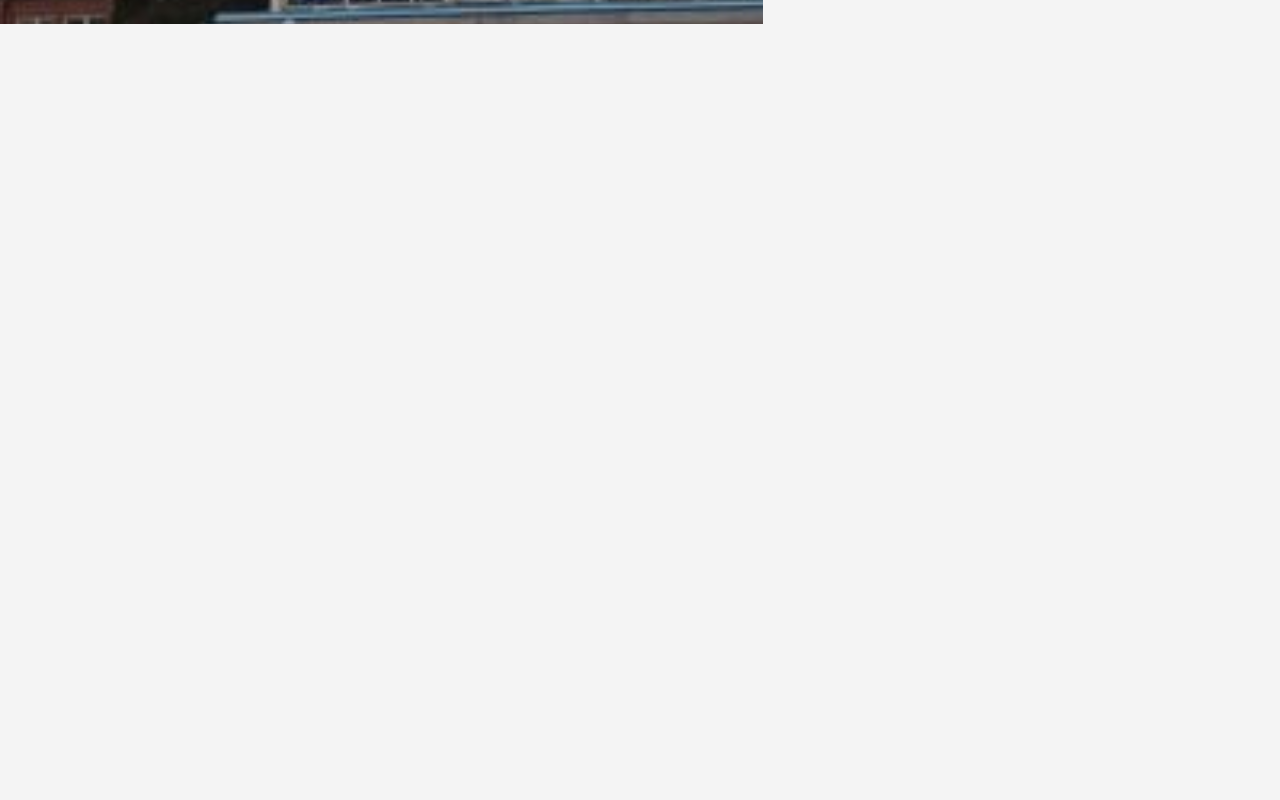
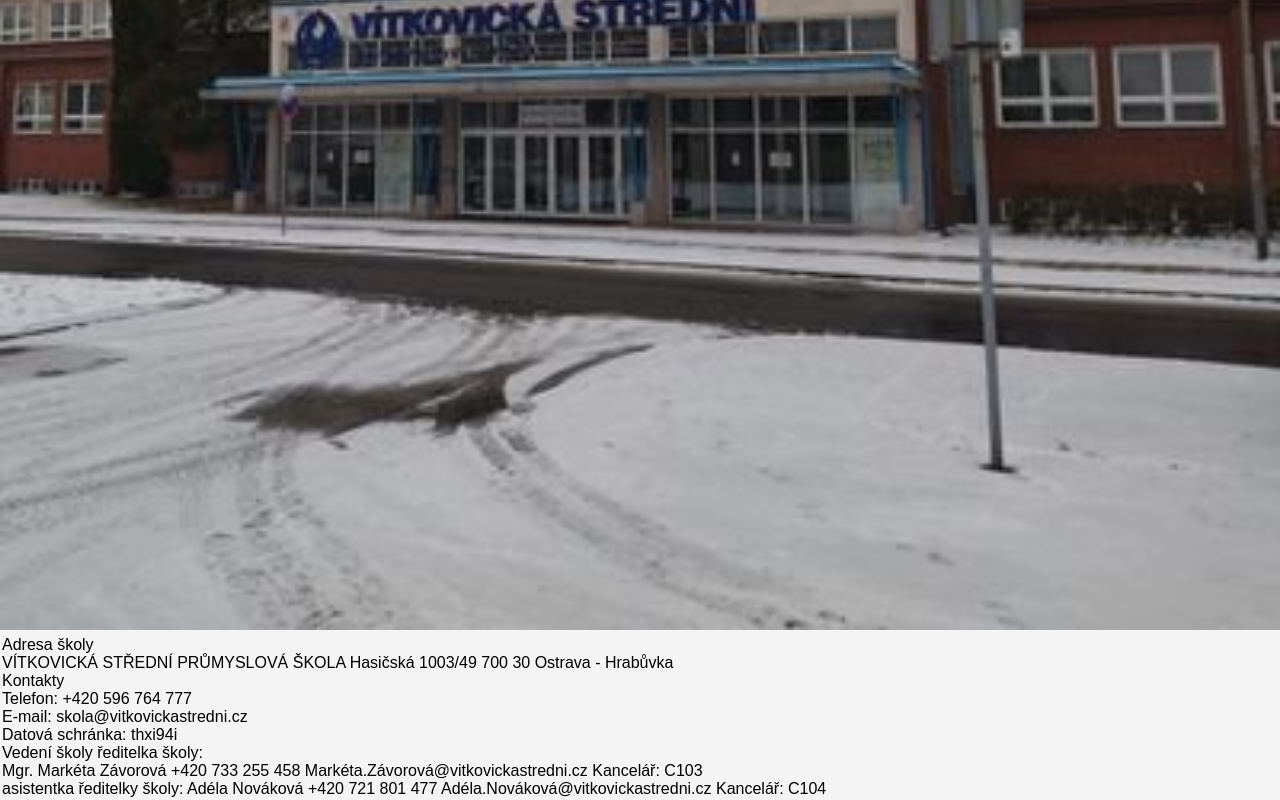
Before and after one commit to HonzaPoncik/introduce, a plain HTML site: page index.html in a window 1280 px wide. Shown: the part 1247-2047 px from the top of the page. Before the commit the page ends 1816 px from the top, so only its background shows below. Drawn offline with Linux system fonts and the light colour scheme.

Commit message:
final_index

```diff
--- a/index.html
+++ b/index.html
@@ -21,6 +21,8 @@
         </ul>
     </nav>
 
+    <h1>Vítejte na stránkách naší školy</h1>
+    <h2>Vítejte na stránkách naší školy, kde se každý den učíme, rosteme a připravujeme na budoucnost</h2>
 
     <section class="hero">
         <div class="hero-content">
@@ -29,8 +31,56 @@
             <a href="#" class="btn-cta">Zjistit více</a>
         </div>
     </section>
+
     <img src="naseskola.jpg" width="100%" height="100%
     ">
+    <table class="zap">
+        <tr>
+            <td>
+                <ul class="cl">Adresa školy</ul>
+
+                <ul>
+                    VÍTKOVICKÁ STŘEDNÍ PRŮMYSLOVÁ ŠKOLA
+                    Hasičská 1003/49
+                    700 30 Ostrava - Hrabůvka
+                </ul>
+                <ul class="cl">
+                    Kontakty
+                </ul>
+                <ul>
+                    Telefon:
+                    +420 596 764 777
+                </ul>
+                <ul>
+                    E-mail:
+                    skola@vitkovickastredni.cz
+                </ul>
+                <ul>
+                    Datová schránka:
+                    thxi94i
+                </ul>
+                <ul class="cl">
+                    Vedení školy
+                    ředitelka školy:
+                </ul>
+                <ul>
+                    Mgr. Markéta Závorová
+                    +420 733 255 458
+                    Markéta.Závorová@vitkovickastredni.cz
+                    Kancelář: C103
+                </ul>
+                <ul>
+                    asistentka ředitelky školy:
+                    Adéla Nováková
+                    +420 721 801 477
+                    Adéla.Nováková@vitkovickastredni.cz
+                    Kancelář: C104
+                </ul>
+            </td>
+        </tr>
+    </table>
+
+
 
 </body>
 </html>
```
